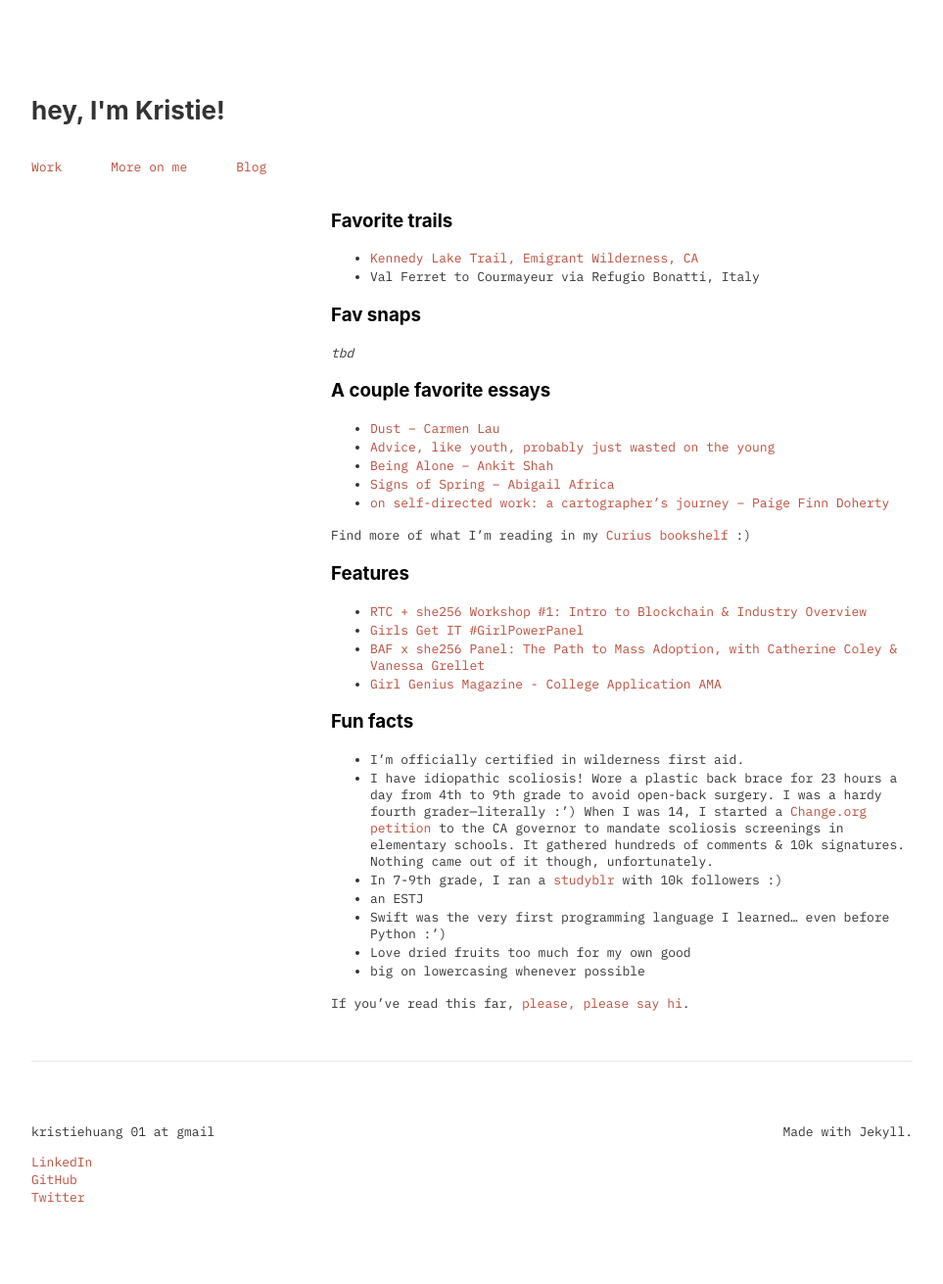
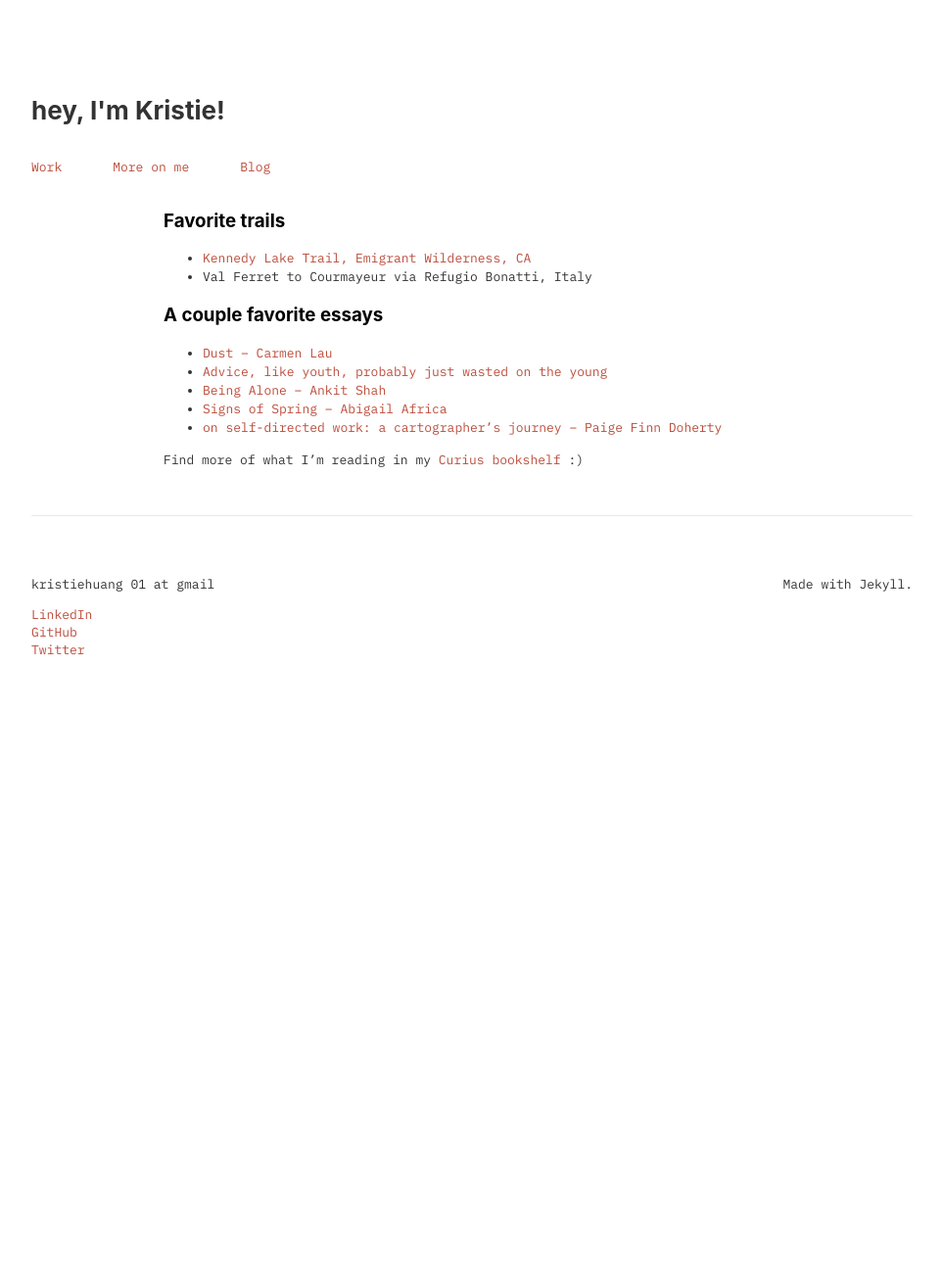
Before and after one commit to kristiehuang/kristiehuang.github.io, a Jekyll site: the page built from more-on-me.markdown, in a window 1280 px wide. Shown: the whole page at 98% size, without its empty margins (158-1121 px from the left). Built offline with Jekyll 4.4.1, drawn with Linux system fonts in a browser that asks for light colours; after the commit the page ends 900 px from its top, so only the background shows below that.

Commit message:
minor responsiveness fix + taking some stuff off MoM

```diff
--- /dev/null
+++ b/_includes/head.html
@@ -0,0 +1,34 @@
+<head>
+  <link rel="stylesheet" href="{{ "/styles.css" | relative_url }}">
+  <link rel="shortcut icon" type="image/png" href="/assets/favicon.png" />
+  <link
+    rel="stylesheet"
+    href="https://fonts.googleapis.com/css2?family=IBM+Plex+Mono:wght@400;700&display=swap"
+  />
+  <script
+    async
+    src="https://www.googletagmanager.com/gtag/js?id=G-ZVYSZB1GEW"
+  ></script>
+  <script>
+    if (
+      !(
+        window.doNotTrack === "1" ||
+        navigator.doNotTrack === "1" ||
+        navigator.doNotTrack === "yes" ||
+        navigator.msDoNotTrack === "1"
+      )
+    ) {
+      window.dataLayer = window.dataLayer || [];
+      function gtag() {
+        dataLayer.push(arguments);
+      }
+      gtag("js", new Date());
+
+      gtag("config", "G-ZVYSZB1GEW");
+    }
+  </script>
+  {%- if jekyll.environment == 'production' and site.google_analytics -%} {%-
+  include google-analytics.html -%} {%- endif -%}
+  <meta name="author" content="Kristie Huang" />
+  <title>Kristie Huang</title>
+</head>
--- a/_layouts/default.html
+++ b/_layouts/default.html
@@ -1,44 +1,9 @@
 <!DOCTYPE html>
 <html>
-  <head>
-    <link rel="stylesheet" href="{{ "/styles.css" | relative_url }}">
-    <link rel="shortcut icon" type="image/png" href="/assets/favicon.png" />
-    <link
-      rel="stylesheet"
-      href="https://fonts.googleapis.com/css2?family=IBM+Plex+Mono:wght@400;700&display=swap"
-    />
-    <script
-      async
-      src="https://www.googletagmanager.com/gtag/js?id=G-ZVYSZB1GEW"
-    ></script>
-    <script>
-      if (
-        !(
-          window.doNotTrack === "1" ||
-          navigator.doNotTrack === "1" ||
-          navigator.doNotTrack === "yes" ||
-          navigator.msDoNotTrack === "1"
-        )
-      ) {
-        window.dataLayer = window.dataLayer || [];
-        function gtag() {
-          dataLayer.push(arguments);
-        }
-        gtag("js", new Date());
-
-        gtag("config", "G-ZVYSZB1GEW");
-      }
-    </script>
-    {%- if jekyll.environment == 'production' and site.google_analytics -%} {%-
-    include google-analytics.html -%} {%- endif -%}
-    <meta name="author" content="Kristie Huang" />
-    <title>Kristie Huang</title>
-  </head>
-
+  {%- include head.html -%}
   <body>
     {%- include header.html -%}
-
-    <div class="content">{{ content}}</div>
-    <div>{%- include footer.html -%}</div>
+    <div class="content">{{ content }}</div>
+    {%- include footer.html -%}
   </body>
 </html>
--- a/more-on-me.markdown
+++ b/more-on-me.markdown
@@ -9,12 +9,6 @@ permalink: /more-on-me/
 - [Kennedy Lake Trail, Emigrant Wilderness, CA](https://www.alltrails.com/explore/trail/us/california/kennedy-lake-trail)
 - Val Ferret to Courmayeur via Refugio Bonatti, Italy
 
-### Fav snaps
-
-_tbd_
-
-<!-- | ![Hiking](images/berkeley.png) | ![Volleyball](images/berkeley.png) | ![Travel](images/berkeley.png) | ![Dragon Boat](images/berkeley.png) | -->
-
 ### A couple favorite essays
 
 - [Dust – Carmen Lau](https://altered.substack.com/p/dust?s=r)
@@ -25,6 +19,7 @@ _tbd_
 
 Find more of what I'm reading in my [Curius bookshelf](https://curius.app/kristie-huang) :)
 
+<!--
 ### Features
 
 - [RTC + she256 Workshop #1: Intro to Blockchain & Industry Overview](https://twitter.com/she_256/status/1364439534906171393)
@@ -42,4 +37,4 @@ Find more of what I'm reading in my [Curius bookshelf](https://curius.app/kristi
 - Love dried fruits too much for my own good
 - big on lowercasing whenever possible
 
-If you've read this far, [please, please say hi](https://twitter.com/kristiehuang).
+If you've read this far, [please, please say hi](https://twitter.com/kristiehuang). -->
--- a/styles.css
+++ b/styles.css
@@ -9,7 +9,7 @@
 body {
   max-width: 900px;
   margin: 0 auto;
-  padding: 80px;
+  padding: 5rem;
 }
 
 .text-list {
@@ -102,7 +102,7 @@ a.post-link {
 
 /* Style each navigation item */
 .nav-list li {
-  margin: 0 50px 0 0;
+  margin: 0 4em 0 0;
 }
 
 /* Style the navigation links */
@@ -116,7 +116,7 @@ a.post-link {
 }
 
 .post-list li {
-  margin-bottom: 20px;
+  margin-bottom: 1.5em;
 }
 
 .post-meta {
@@ -128,12 +128,19 @@ a.post-link {
   padding-left: 34%;
 }
 
+@media (min-width: 900px) {
+  .content {
+    width: 85%;
+    padding-left: 15%;
+  }
+}
+
 .hobbies-container {
   display: flex;
   flex-direction: row;
   flex-wrap: nowrap;
   justify-content: space-between;
-  gap: 20px;
+  gap: 1.5em;
 }
 
 .hobbies-item {
@@ -149,8 +156,8 @@ a.post-link {
   flex-direction: row;
   justify-content: space-between;
   border-top: 1px solid #e8e8e8;
-  padding-top: 50px;
-  margin-top: 50px;
+  padding-top: 3em;
+  margin-top: 3em;
 }
 
 .contact-container {
```
